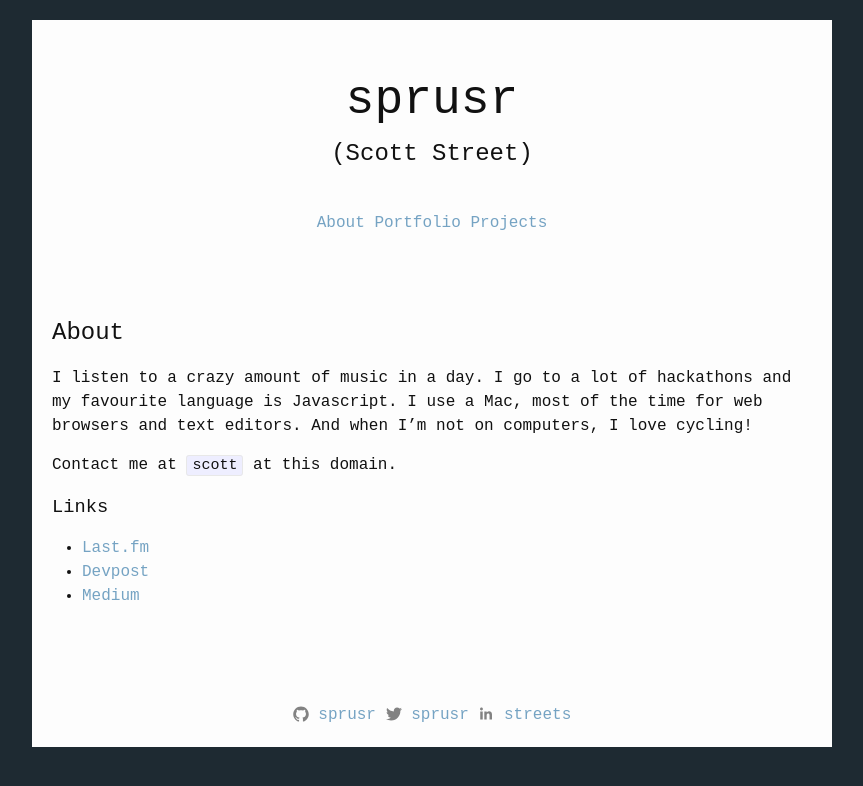
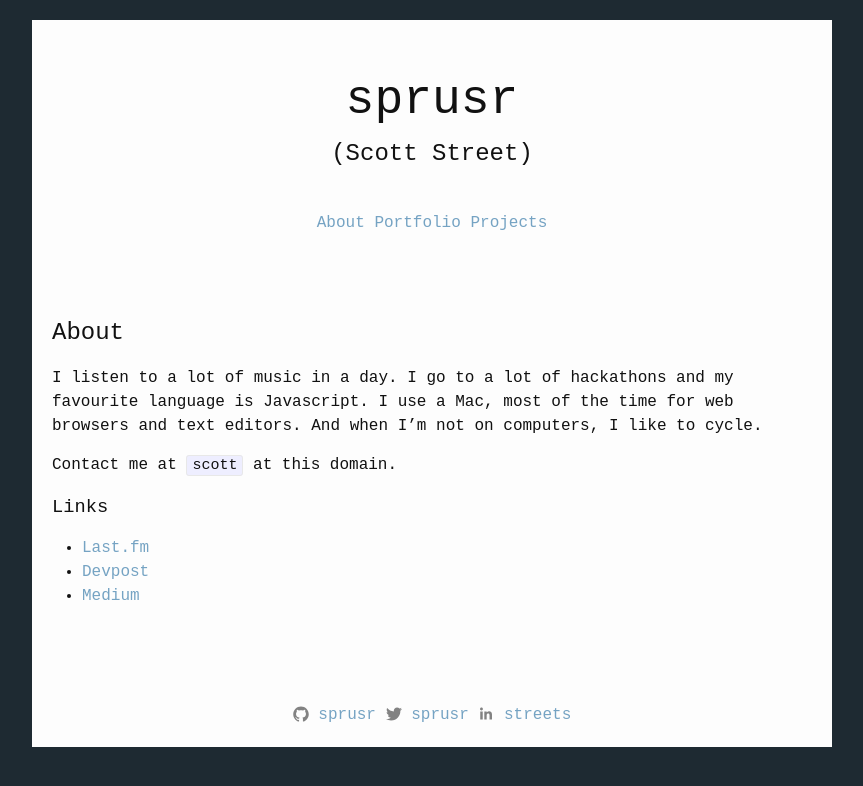
Before and after one commit to sprusr/sprusr.github.io, a Jekyll site: the page built from about.md, in a window 1280 px wide. Shown: the top 786 px of the page, without its empty margins (208-1071 px from the left). Built offline with Jekyll 4.4.1, drawn with Linux system fonts in a browser that asks for light colours.

Commit message:
Fixed phrasing

```diff
--- a/about.md
+++ b/about.md
@@ -4,7 +4,7 @@ title: About
 permalink: /about/
 ---
 
-I listen to a crazy amount of music in a day. I go to a lot of hackathons and my favourite language is Javascript. I use a Mac, most of the time for web browsers and text editors. And when I'm not on computers, I love cycling!
+I listen to a lot of music in a day. I go to a lot of hackathons and my favourite language is Javascript. I use a Mac, most of the time for web browsers and text editors. And when I'm not on computers, I like to cycle.
 
 Contact me at `scott` at this domain.
 
```
